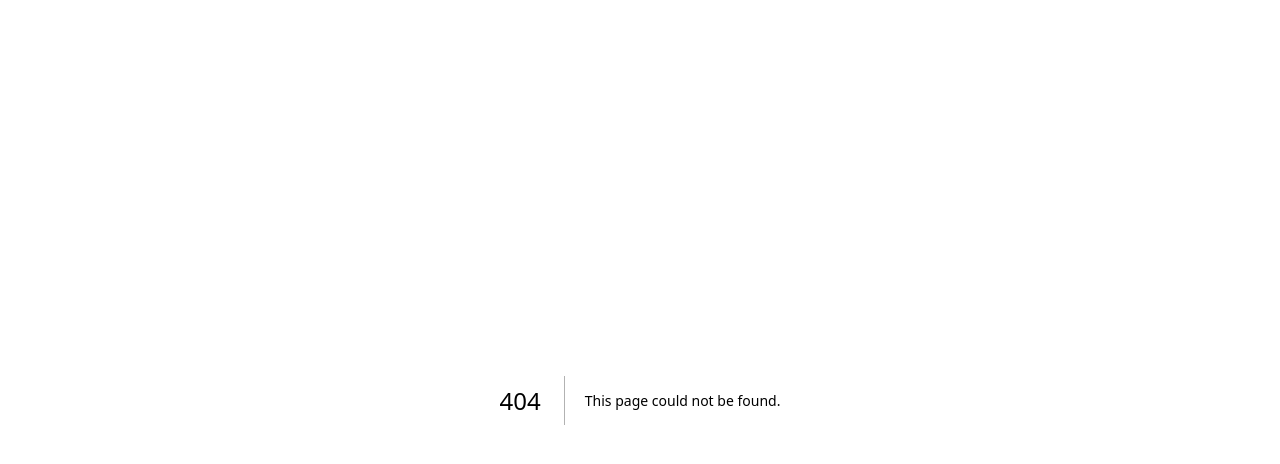
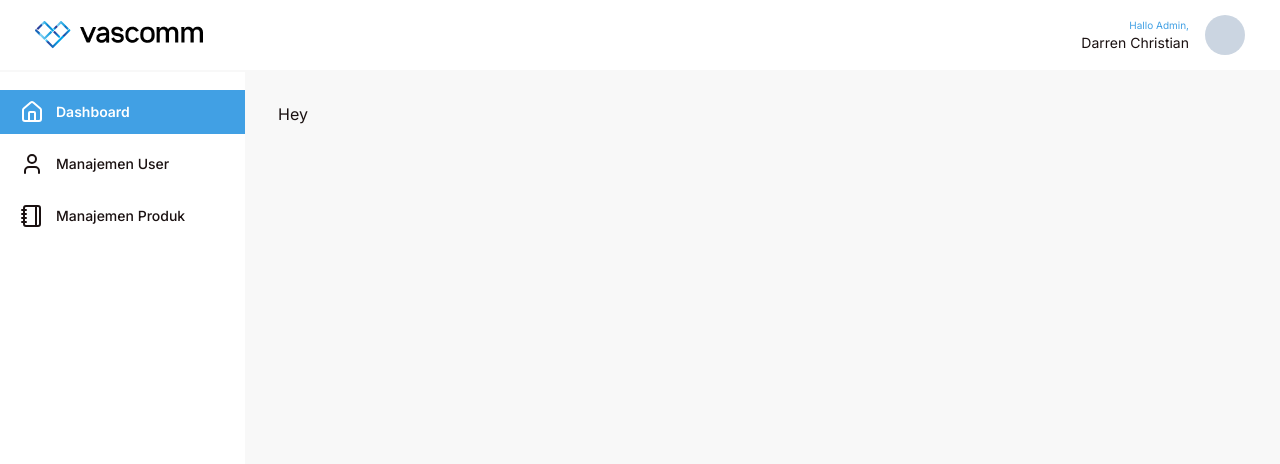
Before and after one commit to darren-ct/vascomm, a Next.js app: page /admin/dashboard in a window 1280 px wide. Before the commit this address had no page. Shown: the top 464 px of the page. Built offline with nearby package versions, Linux system fonts and the light colour scheme.

Commit message:
feat(@/features/admin-dashboard): add admin dashboard layouts

```diff
--- /dev/null
+++ b/app/admin/(dashboard)/dashboard/page.tsx
@@ -0,0 +1,3 @@
+export default function AdminDashboard(): JSX.Element {
+  return <>Hey</>;
+}
--- /dev/null
+++ b/app/admin/(dashboard)/layout.tsx
@@ -0,0 +1,18 @@
+import { SideMenu } from "@/features/admin-dashboard/components/layout/sidemenu";
+import { TopMenu } from "@/features/admin-dashboard/components/layout/topmenu";
+
+export default function AdminDashboardLayout({
+  children,
+}: Readonly<{
+  children: React.ReactNode;
+}>) {
+  return (
+    <div className="h-screen flex flex-col">
+      <TopMenu />
+      <div className="flex-1 flex flex-row pt-0.5 bg-[#f8f8f8]">
+        <SideMenu />
+        <div className="flex-1 pt-[30px] px-[33px]">{children}</div>
+      </div>
+    </div>
+  );
+}
--- /dev/null
+++ b/components/shared/avatar.tsx
@@ -0,0 +1,31 @@
+"use client";
+
+import { PowerIcon } from "lucide-react";
+import { Button } from "../ui/button";
+import { Popover, PopoverContent, PopoverTrigger } from "../ui/popover";
+
+export function Avatar(): JSX.Element {
+  return (
+    <Popover>
+      <PopoverTrigger asChild>
+        <div className="w-10 h-10 rounded-full bg-slate-300 cursor-pointer" />
+      </PopoverTrigger>
+      <PopoverContent className="bg-white py-[17px] px-0">
+        <div className="flex flex-col gap-2 items-center pb-4 border-b">
+          <div className="w-[60px] h-[60px] rounded-full bg-slate-300" />
+          <div>
+            <p className="text-center">Darren Christian</p>
+            <p className="text-[10px] text-center">darren0208.dc@gmail.com</p>
+          </div>
+        </div>
+        <Button
+          variant="ghost"
+          className="gap-2 w-full h-min pt-4 pb-5 text-red-500 hover:text-red-500 text-xs"
+        >
+          <PowerIcon size={24} />
+          KELUAR
+        </Button>
+      </PopoverContent>
+    </Popover>
+  );
+}
--- /dev/null
+++ b/features/admin-dashboard/components/layout/sidemenu.tsx
@@ -0,0 +1,37 @@
+"use client";
+
+import { Button } from "@/components/ui/button";
+import { adminMenus } from "../../utils";
+import { usePathname, useRouter } from "next/navigation";
+import { cn } from "@/lib/utils";
+
+export function SideMenu(): JSX.Element {
+  const router = useRouter();
+  const pathname = usePathname();
+
+  return (
+    <div className="flex flex-col gap-2 h-full w-[245px] py-[18px] bg-white">
+      {adminMenus.map((item) => {
+        const isActive = pathname.includes(item.path);
+        const Icon = item.icon;
+
+        return (
+          <Button
+            key={item.path}
+            variant="ghost"
+            className={cn(
+              "flex flex-row justify-start items-center gap-3 px-5 py-2.5 w-full h-min rounded-none transition",
+              isActive && "bg-primary"
+            )}
+            onClick={() => router.push(`/admin${item.path}`)}
+          >
+            <Icon size={24} className={cn(isActive && "text-white")} />
+            <p className={cn(isActive && "text-white font-semibold")}>
+              {item.text}
+            </p>
+          </Button>
+        );
+      })}
+    </div>
+  );
+}
--- /dev/null
+++ b/features/admin-dashboard/components/layout/topmenu.tsx
@@ -0,0 +1,23 @@
+import { Avatar } from "@/components/shared/avatar";
+import Image from "next/image";
+
+export function TopMenu(): JSX.Element {
+  return (
+    <div className="w-full flex flex-row justify-between items-center px-[35px] py-[15px] bg-white">
+      <Image
+        src="/brand-logo.png"
+        width={168}
+        height={27.09}
+        alt="Brand Logo"
+      />
+
+      <div className="flex flex-row items-center gap-4">
+        <div>
+          <p className="text-primary text-[10px] text-end">Hallo Admin,</p>
+          <p className="text-sm">Darren Christian</p>
+        </div>
+        <Avatar />
+      </div>
+    </div>
+  );
+}
--- /dev/null
+++ b/features/admin-dashboard/utils/index.ts
@@ -0,0 +1,7 @@
+import { HomeIcon, NotebookIcon, UserIcon } from "lucide-react";
+
+export const adminMenus = [
+  { icon: HomeIcon, text: "Dashboard", path: "/dashboard" },
+  { icon: UserIcon, text: "Manajemen User", path: "/users" },
+  { icon: NotebookIcon, text: "Manajemen Produk", path: "/products" },
+];
```
Also changed, not shown: public/brand-logo.png (added).
